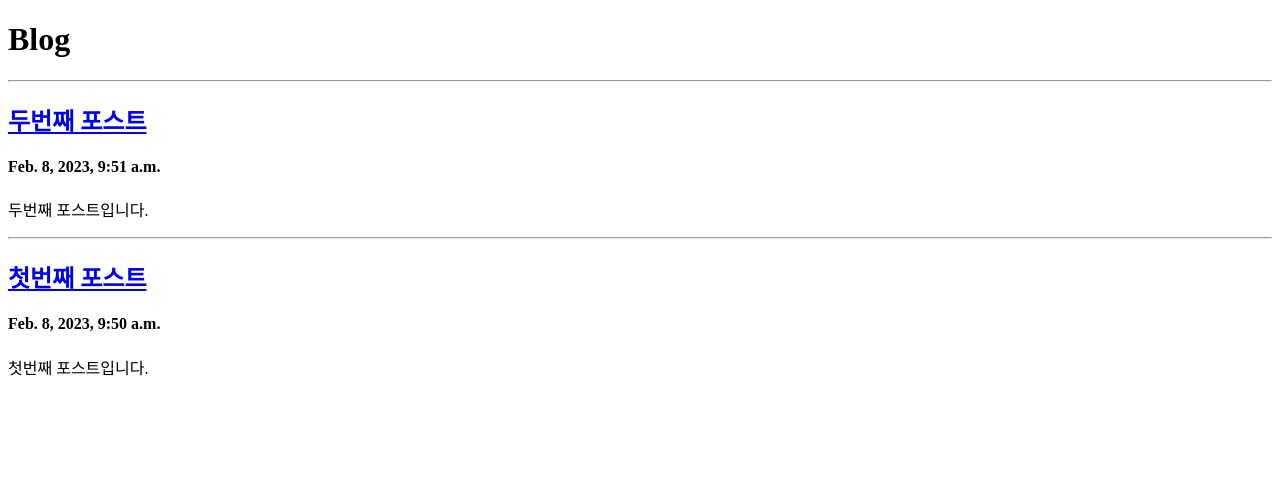
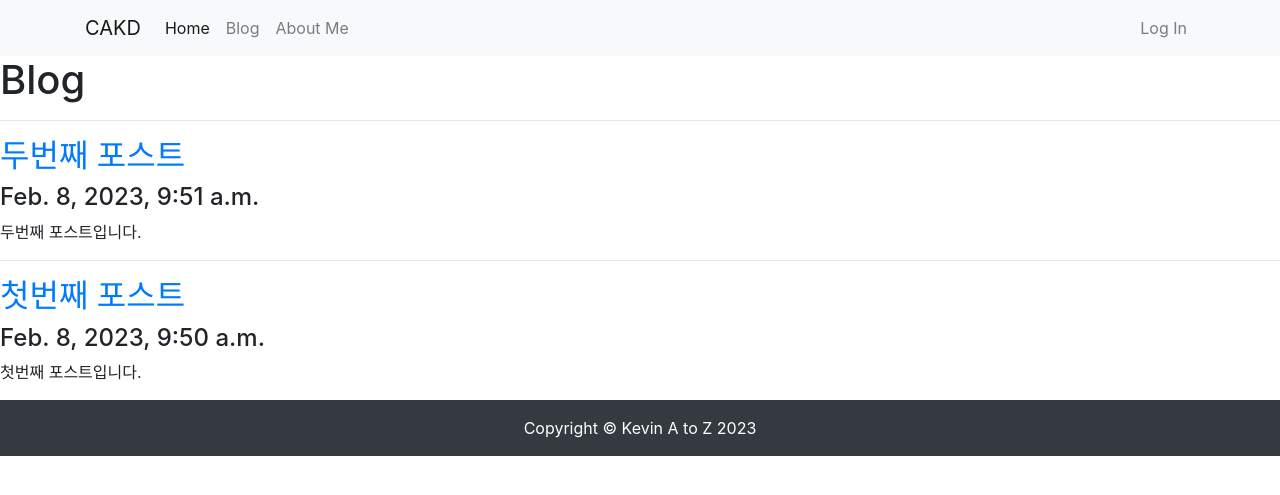
Before and after one commit to bnv20/cakd_djpjt, a Django app: page /blog/ in a window 1280 px wide. Shown: the top 495 px of the page. Run offline with Django 3.2, Linux system fonts and the light colour scheme; data comes from the database, SQL or seed files in the repository; some libraries are stand-ins or nearby versions.

Commit message:
templates 모듈화

```diff
--- /dev/null
+++ b/blog/templates/blog/base.html
@@ -0,0 +1,19 @@
+<!DOCTYPE html>
+<html lang="en">
+<head>
+    <meta charset="UTF-8">
+    <title>{% block head_title %}Blog{% endblock %} </title>
+    <link rel="stylesheet" href="https://cdn.jsdelivr.net/npm/bootstrap@4.5.3/dist/css/bootstrap.min.css">
+    <script src="https://kit.fontawesome.com/193173e32d.js" crossorigin="anonymous"></script>
+    {% comment %} https://fontawesome.com/ 에서 이메일로 받은 링크 클릭하여 회원 가입 후 kit code를 script안에 입력 {% endcomment %}
+</head>
+<body>
+    {% include 'blog/navbar.html' %}
+    {% block main_area %} {% endblock %}
+
+    {% include 'blog/footer.html' %}
+    <script src="https://code.jquery.com/jquery-3.5.1.slim.min.js"></script>
+    <script src="https://cdn.jsdelivr.net/npm/popper.js@1.16.1/dist/umd/popper.min.js"></script>
+    <script src="https://cdn.jsdelivr.net/npm/bootstrap@4.5.3/dist/js/bootstrap.min.js"></script>
+</body>
+</html>
--- /dev/null
+++ b/blog/templates/blog/footer.html
@@ -0,0 +1,7 @@
+<!-- Footer -->
+<footer class="py-3 bg-dark">
+    <div class="container">
+        <p class="m-0 text-center text-white"> Copyright &copy; Kevin A to Z 2023 </p>
+    </div>
+    <!-- /.container -->
+</footer>
--- /dev/null
+++ b/blog/templates/blog/navbar.html
@@ -0,0 +1,31 @@
+<nav class="navbar navbar-expand-lg navbar-light bg-light">
+    <div class="container">
+        <a class="navbar-brand" href="/">CAKD</a>
+        <button class="navbar-toggler" type="button" data-toggle="collapse" data-target="#navbarNavDropdown"
+            aria-controls="navbarNavDropdown" aria-expanded="false" aria-label="Toggle navigation">
+            <span class="navbar-toggler-icon"></span>
+        </button>
+        <div class="collapse navbar-collapse" id="navbarNavDropdown">
+            <ul class="navbar-nav">
+                <li class="nav-item active">
+                    <a class="nav-link" href="/">Home</a>
+                </li>
+                <li class="nav-item">
+                    <a class="nav-link" href="/blog/">Blog</a>
+                </li>
+                <li class="nav-item">
+                    <a class="nav-link" href="/about_me/">About Me</a>
+                </li>
+            </ul>
+            <ul class="navbar-nav ml-auto"> {% if user.is_authenticated %} <li class="nav-item dropdown">
+                    <a class="nav-link dropdown-toggle" href="#" id="navbarDropdownMenuLink" role="button"
+                        data-toggle="dropdown" aria-haspopup="true" aria-expanded="false"> {{ user.username }} </a>
+                    <div class="dropdown-menu" aria-labelledby="navbarDropdownMenuLink">
+                        <a class="dropdown-item" href="/accounts/logout/">Log Out</a>
+                    </div>
+                </li> {% else %} <li class="nav-item">
+                    <a class="nav-link" href="#" data-toggle="modal" data-target="#loginModal">Log In</a>
+                </li> {% endif %} </ul>
+        </div>
+    </div>
+</nav>
--- a/blog/templates/blog/post_list.html
+++ b/blog/templates/blog/post_list.html
@@ -1,10 +1,5 @@
-<!DOCTYPE html>
-<html lang="en">
-<head>
-    <meta charset="UTF-8">
-    <title>Blog</title>
-</head>
-<body>
+{% extends 'blog/base.html' %}
+{% block main_area %}
     <h1>Blog</h1>
     {% for p in post_list %}
     <hr>
@@ -12,5 +7,4 @@
     <h4>{{p.created_at}}</h4>
     <p>{{p.content}}</p>
     {% endfor %}
-</body>
-</html>
+{% endblock %}
```
Also changed, not shown: blog/templates/blog/post_detail.html (+4 -12 lines).
